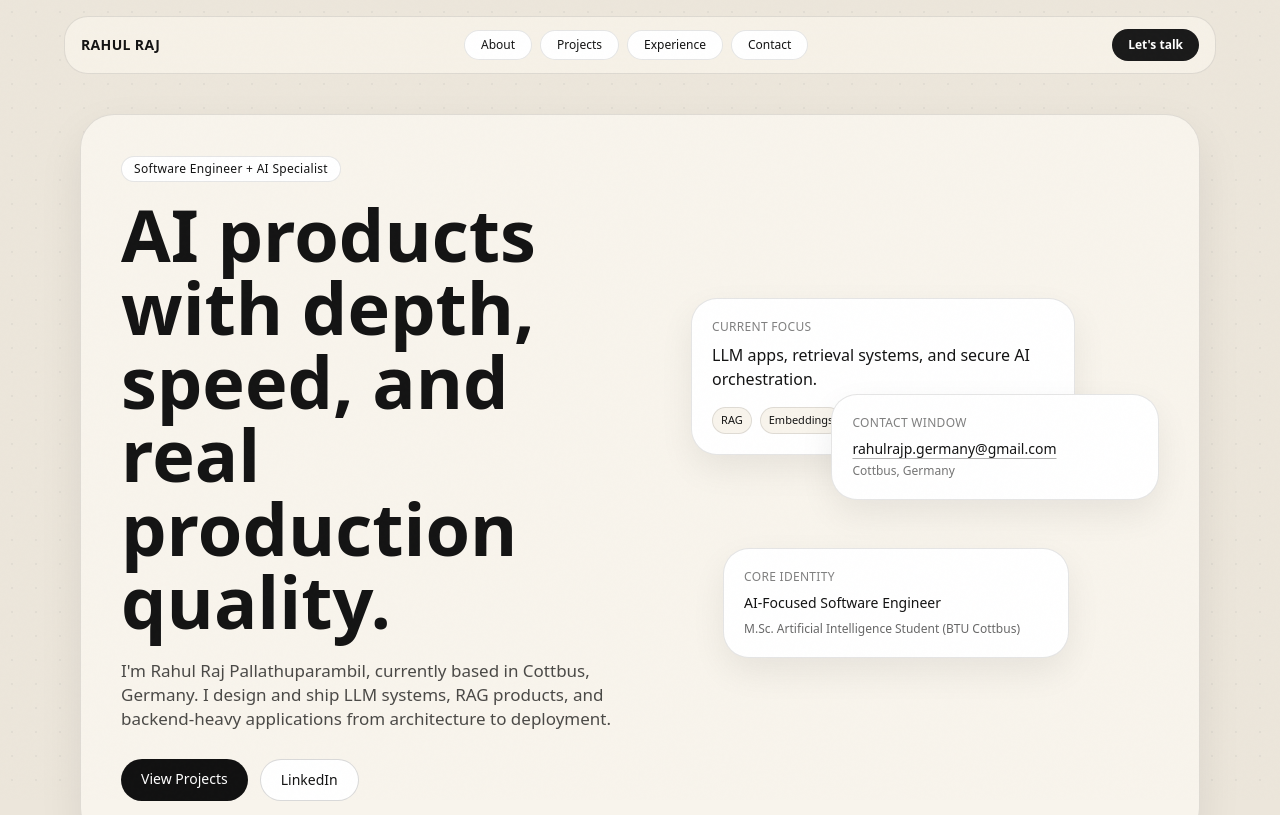
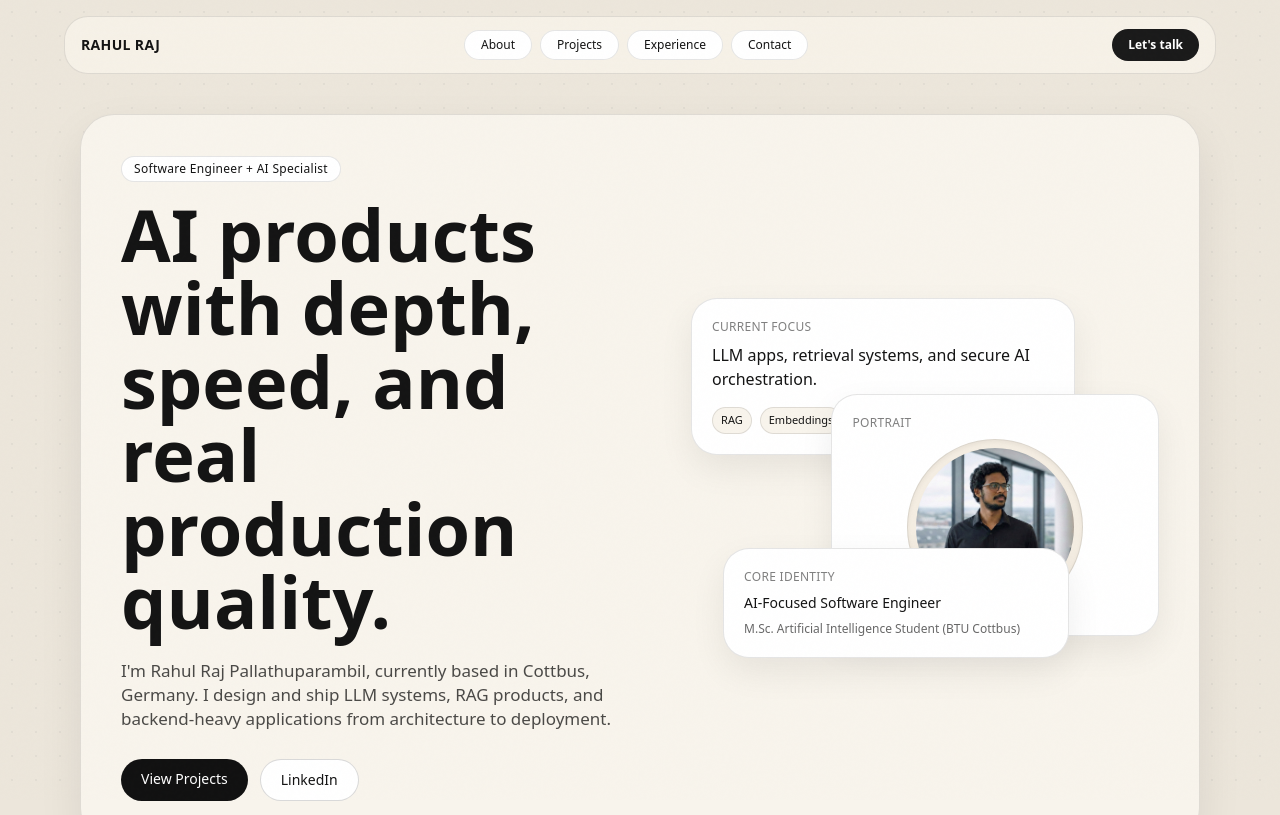
Before and after one commit to kenshiro-17/rahul-portfolio, a Next.js app: page / in a window 1280 px wide. Shown: the top 815 px of the page. Built offline with nearby package versions, Linux system fonts and the light colour scheme.

Commit message:
feat: add circular hero portrait image

```diff
--- a/src/components/framer/FramerInspiredPortfolio.tsx
+++ b/src/components/framer/FramerInspiredPortfolio.tsx
@@ -55,6 +55,7 @@ function toGithubPreviewUrl(repoUrl: string) {
 }
 
 export function FramerInspiredPortfolio() {
+  const heroPortraitSrc = "/images/rahul-hero.jpg";
   const featuredProjects = PROJECTS.slice(0, 5);
   const sideProjects = PROJECTS.slice(5, 8);
   const topSkills = [...SKILLS.primary, ...SKILLS.secondary].slice(0, 10);
@@ -152,11 +153,16 @@ export function FramerInspiredPortfolio() {
                 delay={0.25}
                 className={`absolute right-0 top-24 w-[70%] p-5 ${cardBase}`}
               >
-                <p className="text-xs uppercase tracking-wide text-black/50">Contact Window</p>
-                <a href={`mailto:${PERSONAL_INFO.email}`} className="mt-2 block text-sm font-medium underline decoration-black/30 underline-offset-4">
-                  {PERSONAL_INFO.email}
-                </a>
-                <p className="mt-1 text-xs text-black/55">{PERSONAL_INFO.location}</p>
+                <p className="mb-2 text-xs uppercase tracking-wide text-black/50">Portrait</p>
+                <div className="mx-auto flex h-44 w-44 items-center justify-center rounded-full border border-black/10 bg-[#f4ede2] p-2 shadow-inner">
+                  {/* eslint-disable-next-line @next/next/no-img-element */}
+                  <img
+                    src={heroPortraitSrc}
+                    alt={`${PERSONAL_INFO.fullName} portrait`}
+                    className="h-full w-full rounded-full object-cover"
+                    loading="lazy"
+                  />
+                </div>
               </FloatingObject>
 
               <FloatingObject
```
Also changed, not shown: public/images/rahul-hero.jpg (added).
